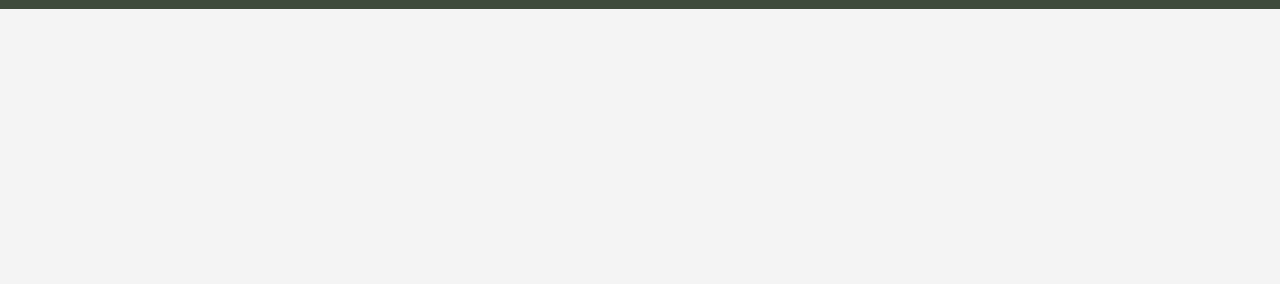
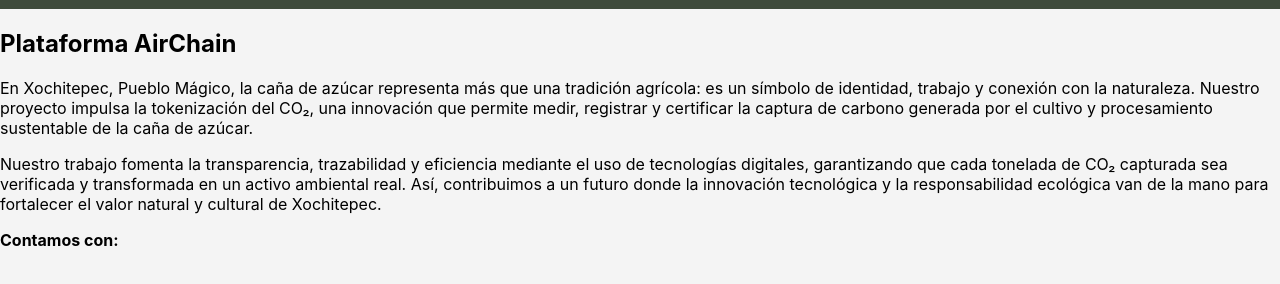
Before and after one commit to YHRFNTS/Hackathon, a plain HTML site: page HTML/Registro.html in a window 1280 px wide. Shown: the part 54-338 px from the top of the page. Drawn offline with Linux system fonts and the light colour scheme.

Commit message:
Pantalla de inicio

```diff
--- a/HTML/Registro.html
+++ b/HTML/Registro.html
@@ -14,5 +14,22 @@
         </div>
         <a href="../Index.html" class="loginButton">Iniciar Sesión</a>
     </header>
+    <div class ="airChainCard">
+        <h2>Plataforma AirChain</h2>
+        <p>
+            En Xochitepec, Pueblo Mágico, la caña de azúcar representa más que una tradición agrícola:
+            es un símbolo de identidad, trabajo y conexión con la naturaleza. Nuestro proyecto impulsa la tokenización del CO₂,
+            una innovación que permite medir, registrar y certificar la captura de carbono
+            generada por el cultivo y procesamiento sustentable de la caña de azúcar.
+        </p>
+        <p>
+            Nuestro trabajo fomenta la transparencia, trazabilidad y eficiencia mediante el uso de tecnologías digitales,
+            garantizando que cada tonelada de CO₂ capturada sea verificada y transformada en un activo ambiental real. Así,
+            contribuimos a un futuro donde la innovación tecnológica y la responsabilidad ecológica van de la mano para fortalecer el
+            valor natural y cultural de Xochitepec.
+        </p>
+        <strong>Contamos con:</strong>
+
+    </div>
 </body>
 </html>
```
Also changed, not shown: HTML/PantallaPrincipal.html (+9 -2 lines), CSS/css.css (line endings or trailing spaces).
